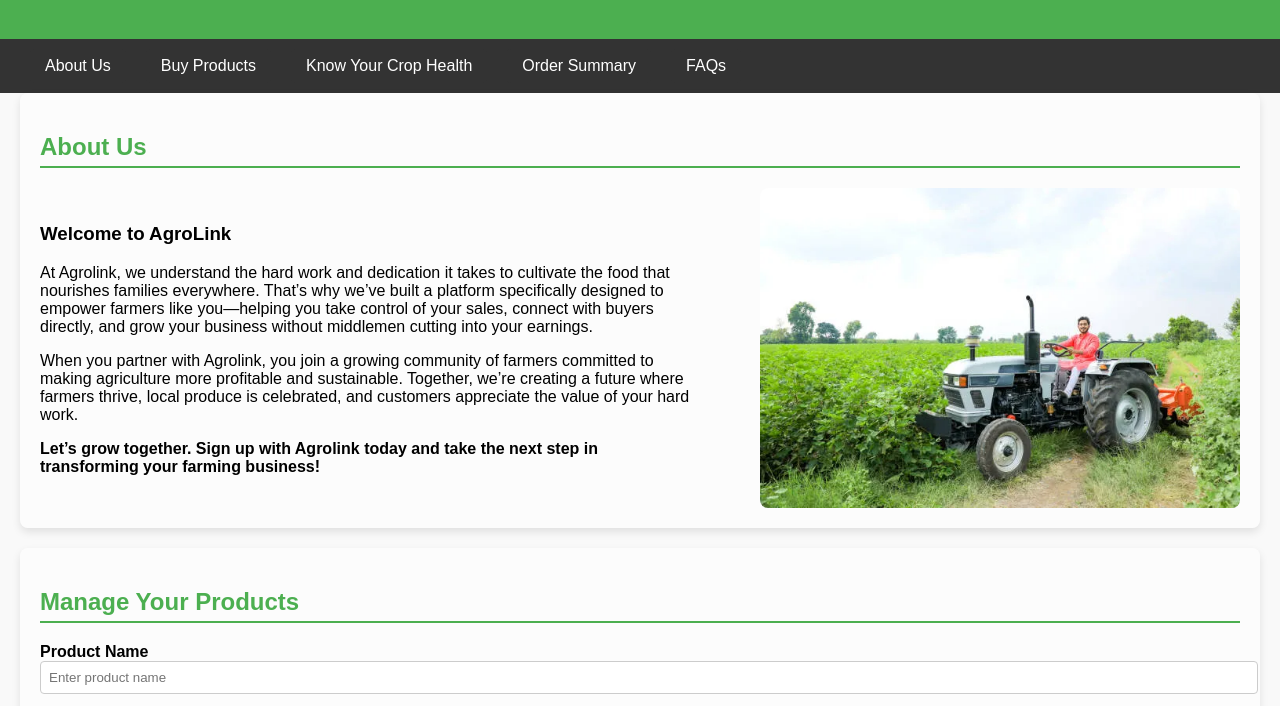
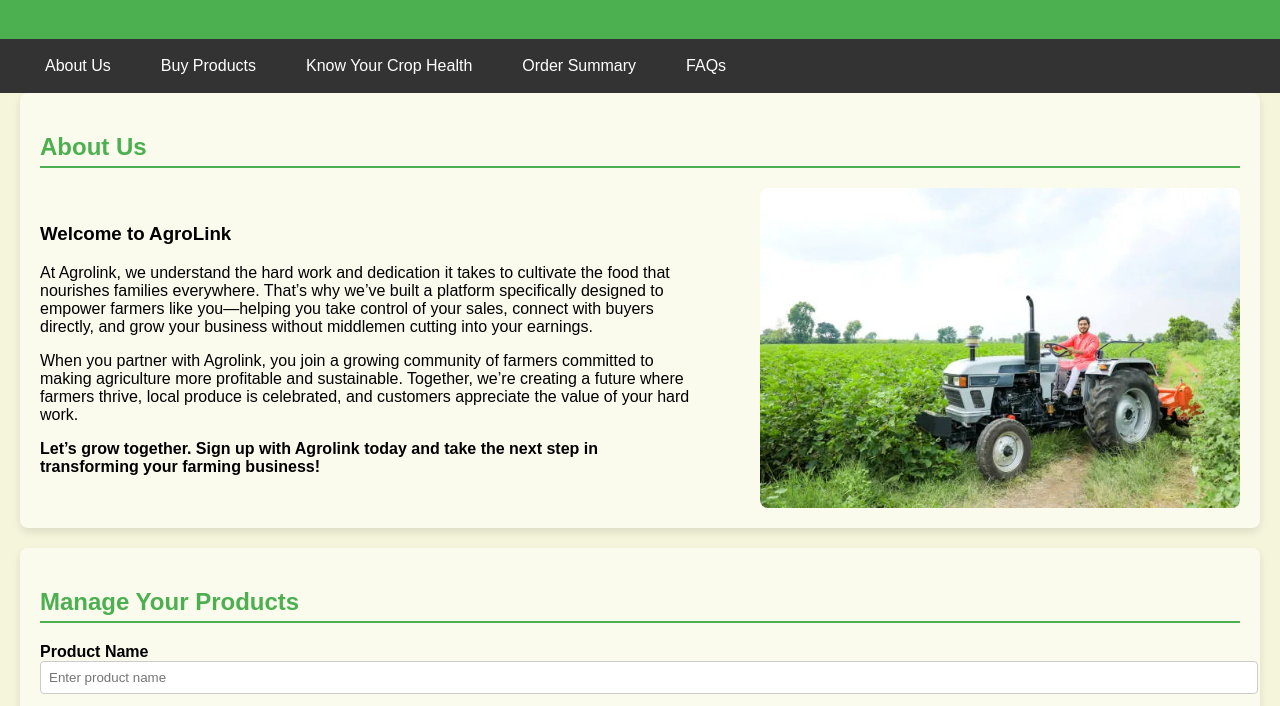
Before and after one commit to Anugyagupta43/agro-link, a plain HTML site: page seller.html in a window 1280 px wide. Shown: the part 81-787 px from the top of the page. Drawn offline with Linux system fonts and the light colour scheme.

Commit message:
Update seller.html

```diff
--- a/seller.html
+++ b/seller.html
@@ -9,7 +9,7 @@
             font-family: Arial, sans-serif;
             margin: 0;
             padding: 0;
-            background-color: #f9f9f9;
+            background-color: #F5F5DC;
         }
         header {
             background-color: #4CAF50;
```
